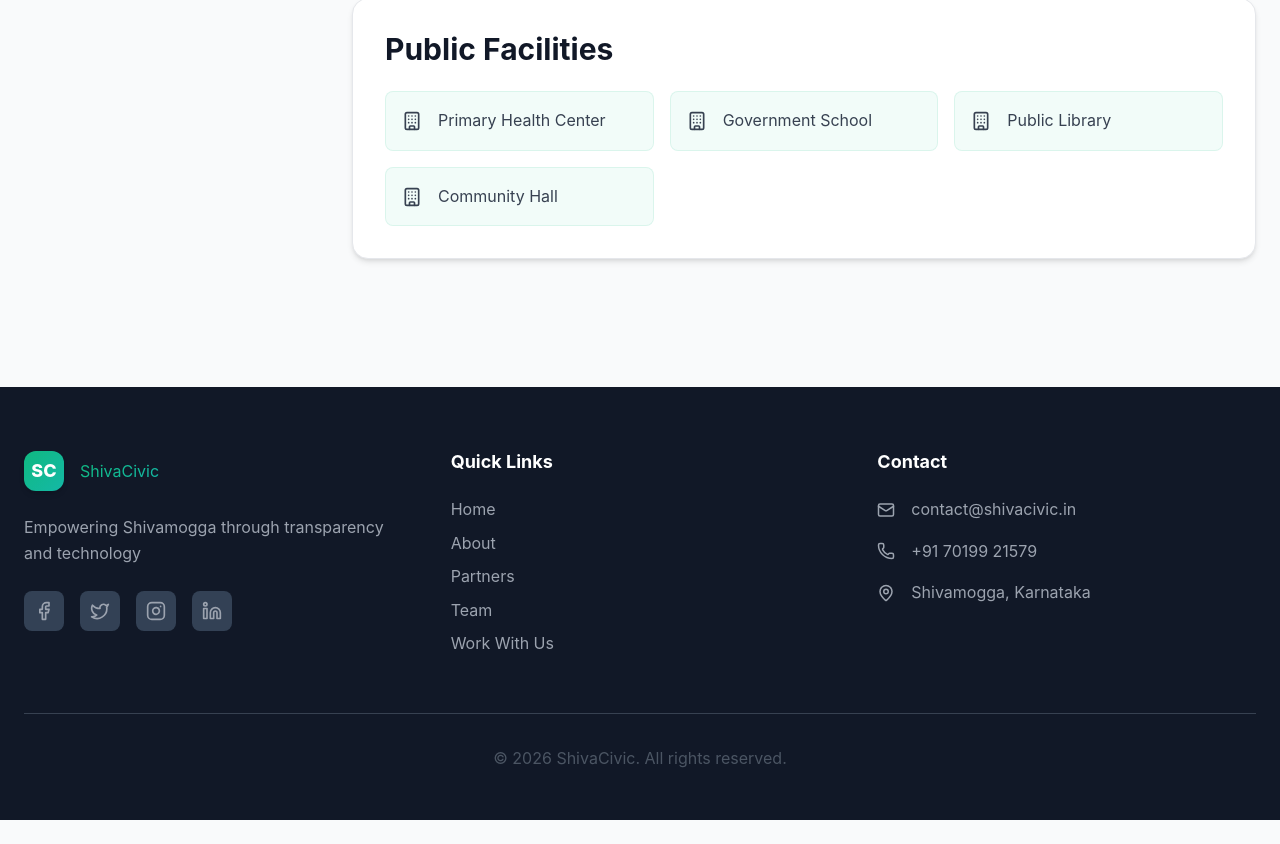
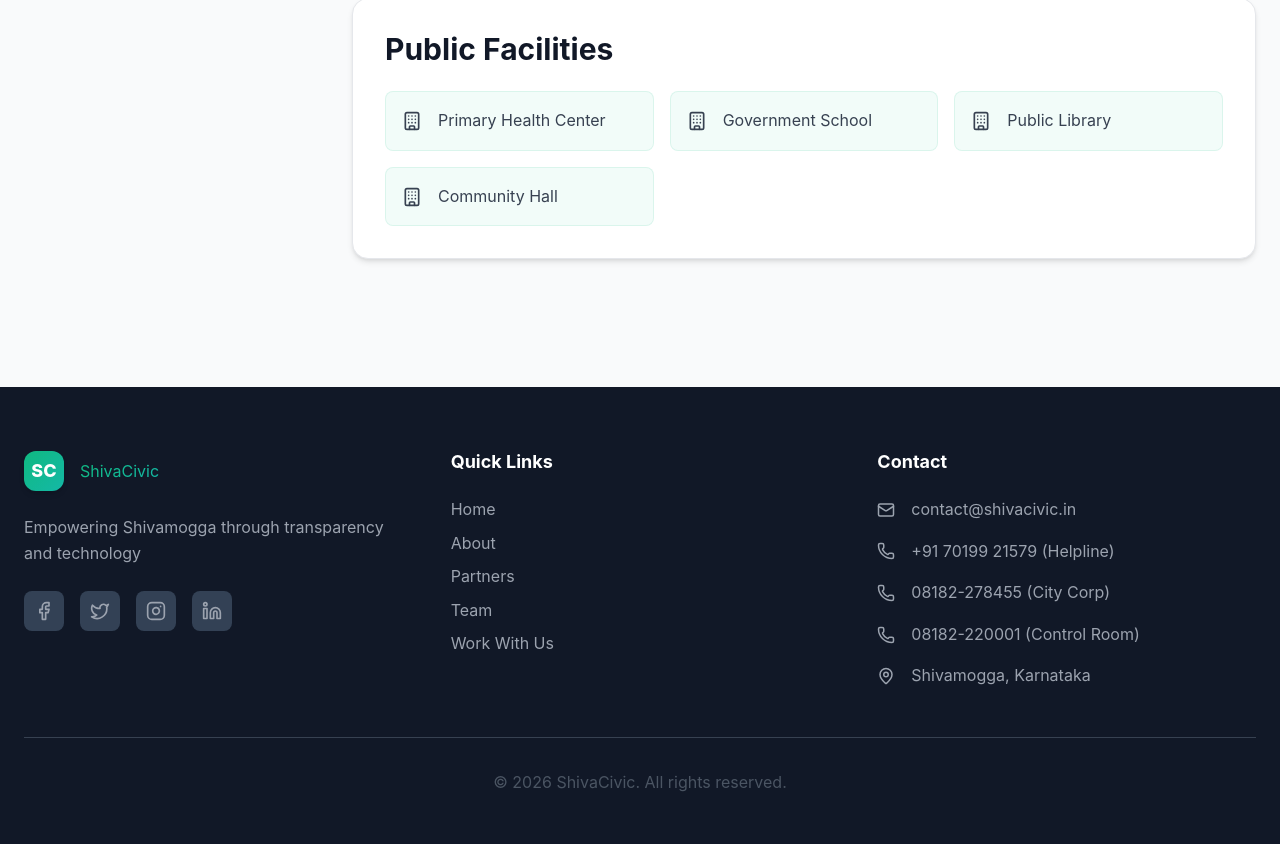
Before and after one commit to vishalaradhya-12/shivamogga-civic, a React (Vite) app: page /ward/1 in a window 1280 px wide. Shown: the part 1445-2289 px from the top of the page. Before the commit the page ends 2265 px from the top, so only its background shows below. Built offline with nearby package versions, Linux system fonts and the light colour scheme.

Commit message:
fix: Resolve UI overlap, revert logo, and add contact numbers

```diff
--- a/src/components/Footer.jsx
+++ b/src/components/Footer.jsx
@@ -61,7 +61,15 @@ function Footer({ language }) {
                             </div>
                             <div className="contact-item">
                                 <Phone size={18} />
-                                <span>+91 70199 21579</span>
+                                <span>+91 70199 21579 (Helpline)</span>
+                            </div>
+                            <div className="contact-item">
+                                <Phone size={18} />
+                                <span>08182-278455 (City Corp)</span>
+                            </div>
+                            <div className="contact-item">
+                                <Phone size={18} />
+                                <span>08182-220001 (Control Room)</span>
                             </div>
                             <div className="contact-item">
                                 <MapPin size={18} />
--- a/src/index.css
+++ b/src/index.css
@@ -44,6 +44,7 @@
   --spacing-xl: 2rem;
   --spacing-2xl: 3rem;
   --spacing-3xl: 4rem;
+  --spacing-4xl: 6rem;
 
   /* Border Radius */
   --radius-sm: 0.375rem;
--- a/src/pages/Home.css
+++ b/src/pages/Home.css
@@ -517,18 +517,14 @@ body.dark .step-content p {
     overflow: hidden;
 }
 
-/* Custom SVG Background - Shivappa Nayaka */
-.jog-falls-icon-bg {
+.cta-section::before {
+    content: '🏛️';
     position: absolute;
-    top: 5%;
-    left: 5%;
-    width: 300px;
-    height: 300px;
-    color: black;
-    opacity: 0.8;
-    animation: float 10s ease-in-out infinite;
-    z-index: 0;
-    pointer-events: none;
+    top: 20%;
+    left: 10%;
+    font-size: 8rem;
+    opacity: 0.1;
+    animation: float 8s ease-in-out infinite;
 }
 
 .cta-section {
--- a/src/pages/Home.jsx
+++ b/src/pages/Home.jsx
@@ -230,14 +230,6 @@ function Home({ language }) {
 
             {/* CTA Section */}
             <section className="cta-section">
-                <div className="jog-falls-icon-bg">
-                    {/* Equestrian Statue SVG (Shivappa Nayaka) */}
-                    <svg viewBox="0 0 512 512" fill="currentColor" xmlns="http://www.w3.org/2000/svg">
-                        <path d="M120 250 L160 380 L140 480 M350 250 L380 380 L420 480 M200 400 L250 400 M100 200 Q150 100 250 120 T400 200" stroke="currentColor" strokeWidth="0" />
-                        {/* Detailed Silhouette Path */}
-                        <path d="M112.9 220.6c-4.5 9-18.4 4.8-19.1-5.2-.6-8-8.2-12.7-14.9-8.4-5.3 3.4-1.6 12 4.4 13.9 6.2 1.9 6.6 9.8 1.1 13.3-8.1 5.1-17.5-6-13.8-14.8 1.8-4.2 8.3-4.6 11.2-.5.5.7 3.8-.5 4.9-3.4 2.8-7.5-6.9-15.1-13.9-11-13.3 7.8-8.4 27.6 7.4 30.5 13.8 2.5 30.6-11.2 25.1-22.9-1.9-4.1-7.1-5.1-11.2-2.3-4.1 2.8-5.3 9.4-1.2 12.2zM448 208c0-17.7-14.3-32-32-32h-35.7c-5.8 0-11.1-3.1-14.2-8.2-3.1-5-3.1-11.3 0-16.4 5.8-9.5 16.2-15.4 27.3-15.4h4.6c17.7 0 32-14.3 32-32s-14.3-32-32-32h-4.6c-35.3 0-68.4 18.2-87.5 48.1-4.7 7.4-12.5 11.9-21.3 11.9H256c-17.7 0-32 14.3-32 32v64c0 17.7 14.3 32 32 32h29.5l-20.9 94.2c-2 9-9.1 16-18.1 17.8l-54.7 10.9-28.7-95.6c-4.4-14.7-19.9-23.1-34.6-18.7-14.7 4.4-23.1 19.9-18.7 34.6l32 106.7c3.1 10.4 12.1 18 22.8 19.3l74.7 9.3c21.8 2.7 39.8-11.7 45.4-32.9l12.4-46.7 44.7 22.4C309.2 411.7 323.5 416 339 416h57c17.7 0 32-14.3 32-32s-14.3-32-32-32h-50.6l-20-40h21.9c15.8 0 29.5-11.2 31.6-26.9l8.6-64.8C391.1 213.1 405.3 208 420.6 208H416c17.7 0 32 14.3 32 32z M272 176c-8.8 0-16-7.2-16-16s7.2-16 16-16 16 7.2 16 16-7.2 16-16 16z" />
-                    </svg>
-                </div>
                 <h2>Join the Movement for Transparent Governance</h2>
                 <p>
                     Be part of Shivamogga's journey towards better civic engagement.
```
